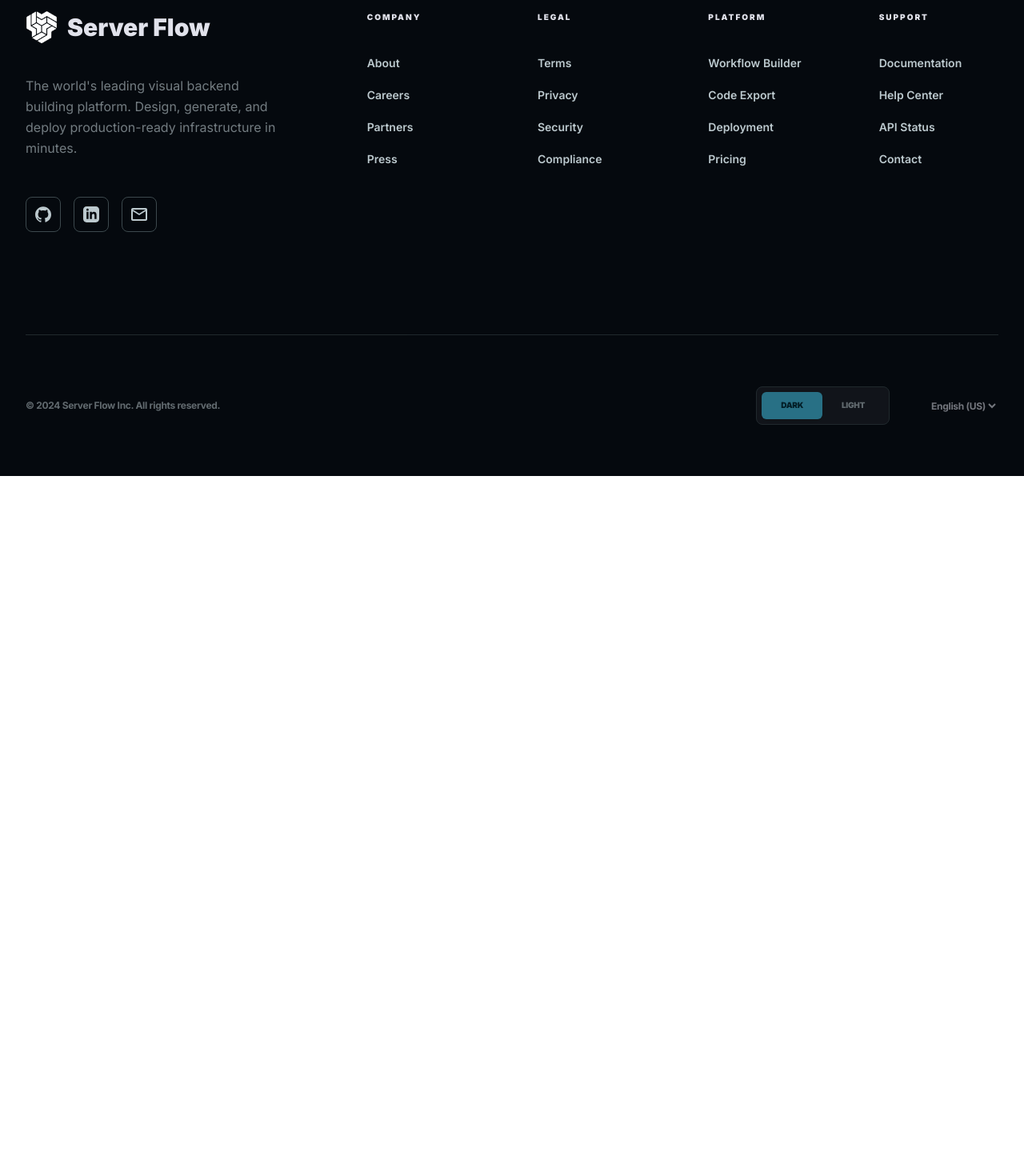
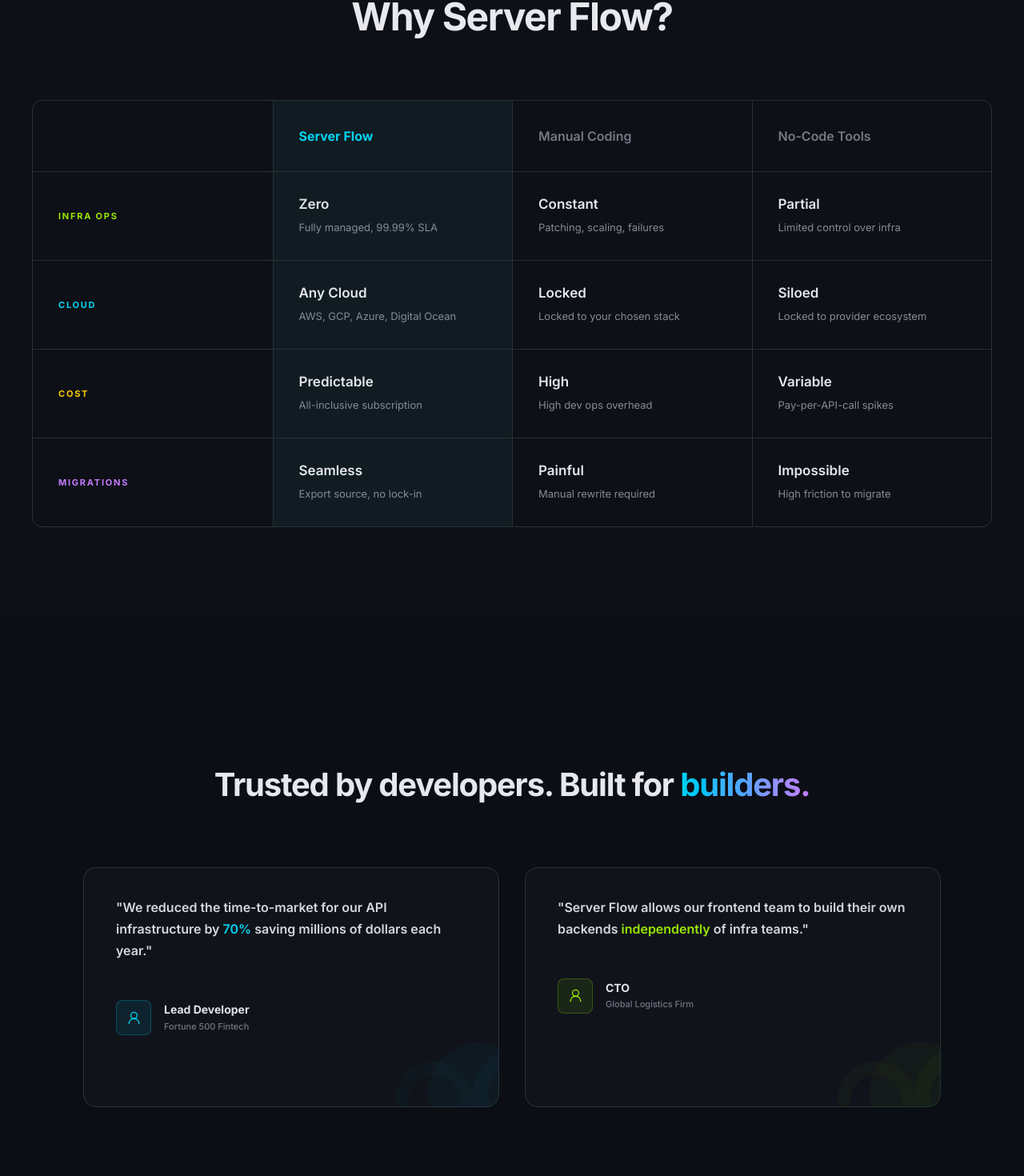
Before and after one commit to Gaurav775-Git/Server_Flow, a React (Vite) app in the folder client/: page / in a window 1280 px wide. Shown: the part 2699-4169 px from the top of the page at 80% size. Before the commit the page ends 3294 px from the top, so only its background shows below. Built offline with nearby package versions, Linux system fonts and the light colour scheme.

Commit message:
Add bottom landing pages sections

```diff
--- /dev/null
+++ b/client/src/components/sections/home/TestimonialCard.jsx
@@ -0,0 +1,83 @@
+import { UserRound } from "lucide-react";
+
+const TestimonialCard = ({
+  quote,
+  highlightText,
+  name,
+  company,
+  accent = "cyan",
+}) => {
+  const accentStyles = {
+    cyan: {
+      border: "border-[#25353f]",
+      iconContainer: "border-cyan-500/30 bg-cyan-500/10",
+      icon: "text-cyan-400",
+      highlight: "text-cyan-400",
+      circles: "bg-cyan-500/[0.04]",
+    },
+    lime: {
+      border: "border-[#21362c]",
+      iconContainer: "border-lime-500/30 bg-lime-500/10",
+      icon: "text-lime-400",
+      highlight: "text-lime-400",
+      circles: "bg-lime-500/[0.04]",
+    },
+  };
+
+  const styles = accentStyles[accent];
+
+  const quoteParts = quote.split(highlightText);
+
+  return (
+    <article
+      className={`relative w-full max-w-[520px] min-h-[300px] overflow-hidden rounded-2xl border bg-[#10131a] px-10 py-9 ${styles.border}`}
+    >
+      {/* Quote */}
+      <p className="relative z-10 max-w-[450px] text-[16px] font-semibold leading-[1.7] text-[#d5d7df]">
+        "{quoteParts[0]}
+        <span className={styles.highlight}>{highlightText}</span>
+        {quoteParts[1]}"
+      </p>
+
+      {/* Author */}
+      <div className="relative z-10 mt-12 flex items-center gap-4">
+        {/* Icon */}
+        <div
+          className={`flex h-11 w-11 items-center justify-center rounded-lg border ${styles.iconContainer}`}
+        >
+          <UserRound
+            size={19}
+            strokeWidth={1.7}
+            className={styles.icon}
+          />
+        </div>
+
+        {/* Author Details */}
+        <div>
+          <h3 className="text-[14px] font-bold leading-tight text-[#e1e3e9]">
+            {name}
+          </h3>
+
+          <p className="mt-1 text-[11px] font-medium text-[#727783]">
+            {company}
+          </p>
+        </div>
+      </div>
+
+      {/* Decorative Circles */}
+      <div
+        className={`pointer-events-none absolute -bottom-12 -right-10 h-32 w-32 rounded-full ${styles.circles}`}
+      />
+
+      <div
+        className={`pointer-events-none absolute -bottom-10 -right-20 h-28 w-28 rounded-full border-[20px] border-current opacity-[0.035] ${styles.highlight}`}
+      />
+
+      <div
+        className={`pointer-events-none absolute -bottom-10 right-8 h-24 w-24 rounded-full border-[16px] border-current opacity-[0.025] ${styles.highlight}`}
+      />
+    </article>
+  );
+};
+
+export default TestimonialCard;
--- /dev/null
+++ b/client/src/components/sections/home/TestimonialsSection.jsx
@@ -0,0 +1,50 @@
+import TestimonialCard from "./TestimonialCard";
+
+const testimonials = [
+  {
+    quote:
+      "We reduced the time-to-market for our API infrastructure by 70% saving millions of dollars each year.",
+    highlightText: "70%",
+    name: "Lead Developer",
+    company: "Fortune 500 Fintech",
+    accent: "cyan",
+  },
+  {
+    quote:
+      "Server Flow allows our frontend team to build their own backends independently of infra teams.",
+    highlightText: "independently",
+    name: "CTO",
+    company: "Global Logistics Firm",
+    accent: "lime",
+  },
+];
+
+const TestimonialsSection = () => {
+  return (
+    <section className="min-h-screen w-full bg-[#0b0e14]">
+      <div className="mx-auto flex min-h-screen w-full max-w-[1200px] flex-col justify-center px-5 py-24">
+        {/* Section Heading */}
+        <div className="mb-20 text-center">
+          <h2 className="text-3xl font-bold tracking-[-0.03em] text-[#e7e8ee] sm:text-4xl md:text-[40px]">
+            Trusted by developers. Built for{" "}
+            <span className="bg-gradient-to-r from-cyan-400 via-blue-400 to-purple-400 bg-clip-text text-transparent">
+              builders.
+            </span>
+          </h2>
+        </div>
+
+        {/* Testimonial Cards */}
+        <div className="flex flex-col items-center justify-center gap-8 lg:flex-row lg:items-stretch">
+          {testimonials.map((testimonial) => (
+            <TestimonialCard
+              key={testimonial.name}
+              {...testimonial}
+            />
+          ))}
+        </div>
+      </div>
+    </section>
+  );
+};
+
+export default TestimonialsSection;
--- /dev/null
+++ b/client/src/components/sections/home/WhyServerFlow.jsx
@@ -0,0 +1,168 @@
+const comparisonData = [
+  {
+    category: "INFRA OPS",
+    categoryColor: "text-lime-400",
+    serverFlow: {
+      title: "Zero",
+      description: "Fully managed, 99.99% SLA",
+    },
+    manualCoding: {
+      title: "Constant",
+      description: "Patching, scaling, failures",
+    },
+    noCodeTools: {
+      title: "Partial",
+      description: "Limited control over infra",
+    },
+  },
+  {
+    category: "CLOUD",
+    categoryColor: "text-cyan-400",
+    serverFlow: {
+      title: "Any Cloud",
+      description: "AWS, GCP, Azure, Digital Ocean",
+    },
+    manualCoding: {
+      title: "Locked",
+      description: "Locked to your chosen stack",
+    },
+    noCodeTools: {
+      title: "Siloed",
+      description: "Locked to provider ecosystem",
+    },
+  },
+  {
+    category: "COST",
+    categoryColor: "text-yellow-400",
+    serverFlow: {
+      title: "Predictable",
+      description: "All-inclusive subscription",
+    },
+    manualCoding: {
+      title: "High",
+      description: "High dev ops overhead",
+    },
+    noCodeTools: {
+      title: "Variable",
+      description: "Pay-per-API-call spikes",
+    },
+  },
+  {
+    category: "MIGRATIONS",
+    categoryColor: "text-purple-400",
+    serverFlow: {
+      title: "Seamless",
+      description: "Export source, no lock-in",
+    },
+    manualCoding: {
+      title: "Painful",
+      description: "Manual rewrite required",
+    },
+    noCodeTools: {
+      title: "Impossible",
+      description: "High friction to migrate",
+    },
+  },
+];
+
+const ComparisonCell = ({ title, description }) => {
+  return (
+    <div className="flex min-h-[110px] flex-col justify-center px-8 py-6">
+      <h3 className="text-[17px] font-semibold leading-tight text-[#e4e6ed]">
+        {title}
+      </h3>
+
+      <p className="mt-2 text-[13px] font-normal leading-relaxed text-[#858b97]">
+        {description}
+      </p>
+    </div>
+  );
+};
+
+const WhyServerFlow = () => {
+  return (
+    <section className="w-full bg-[#0d1016] px-5 py-28">
+      <div className="mx-auto max-w-[1200px]">
+        {/* Section Heading */}
+        <div className="mb-20 text-center">
+          <h2 className="text-4xl font-bold tracking-[-0.03em] text-[#e8e9ef] md:text-5xl">
+            Why Server Flow?
+          </h2>
+        </div>
+
+        {/* Comparison Table */}
+        <div className="overflow-hidden rounded-xl border border-[#293039]">
+          {/* Table Header */}
+          <div className="grid grid-cols-4 border-b border-[#293039]">
+            {/* Empty Category Header */}
+            <div className="min-h-[88px]" />
+
+            {/* Server Flow */}
+            <div className="flex min-h-[88px] items-center border-l border-[#293039] bg-[#101c22] px-8">
+              <span className="text-[16px] font-bold text-cyan-400">
+                Server Flow
+              </span>
+            </div>
+
+            {/* Manual Coding */}
+            <div className="flex min-h-[88px] items-center border-l border-[#293039] px-8">
+              <span className="text-[16px] font-semibold text-[#737985]">
+                Manual Coding
+              </span>
+            </div>
+
+            {/* No-Code Tools */}
+            <div className="flex min-h-[88px] items-center border-l border-[#293039] px-8">
+              <span className="text-[16px] font-semibold text-[#737985]">
+                No-Code Tools
+              </span>
+            </div>
+          </div>
+
+          {/* Comparison Rows */}
+          {comparisonData.map((row) => (
+            <div
+              key={row.category}
+              className="grid grid-cols-4 border-b border-[#293039] last:border-b-0"
+            >
+              {/* Category */}
+              <div className="flex min-h-[110px] items-center px-8">
+                <span
+                  className={`text-[11px] font-bold tracking-[0.16em] ${row.categoryColor}`}
+                >
+                  {row.category}
+                </span>
+              </div>
+
+              {/* Server Flow */}
+              <div className="border-l border-[#293039] bg-[#101c22]">
+                <ComparisonCell
+                  title={row.serverFlow.title}
+                  description={row.serverFlow.description}
+                />
+              </div>
+
+              {/* Manual Coding */}
+              <div className="border-l border-[#293039]">
+                <ComparisonCell
+                  title={row.manualCoding.title}
+                  description={row.manualCoding.description}
+                />
+              </div>
+
+              {/* No-Code Tools */}
+              <div className="border-l border-[#293039]">
+                <ComparisonCell
+                  title={row.noCodeTools.title}
+                  description={row.noCodeTools.description}
+                />
+              </div>
+            </div>
+          ))}
+        </div>
+      </div>
+    </section>
+  );
+};
+
+export default WhyServerFlow;
--- a/client/src/pages/Home.jsx
+++ b/client/src/pages/Home.jsx
@@ -3,6 +3,8 @@
 import HeroSection from "../components/sections/home/HeroSection";
 import ProductsSection from "../components/sections/home/ProductsSection";
 import PlatformSection from "../components/sections/home/PlatformSection";
+import WhyServerFlow from "../components/Sections/home/WhyServerFlow";
+import TestimonialsSection from "../components/Sections/home/TestimonialsSection";
 
 const Home = () => {
   return (
@@ -15,6 +17,9 @@
 
       <PlatformSection />
 
+      <WhyServerFlow />
+
+      <TestimonialsSection />
       <Footer />
     </div>
   );
```
